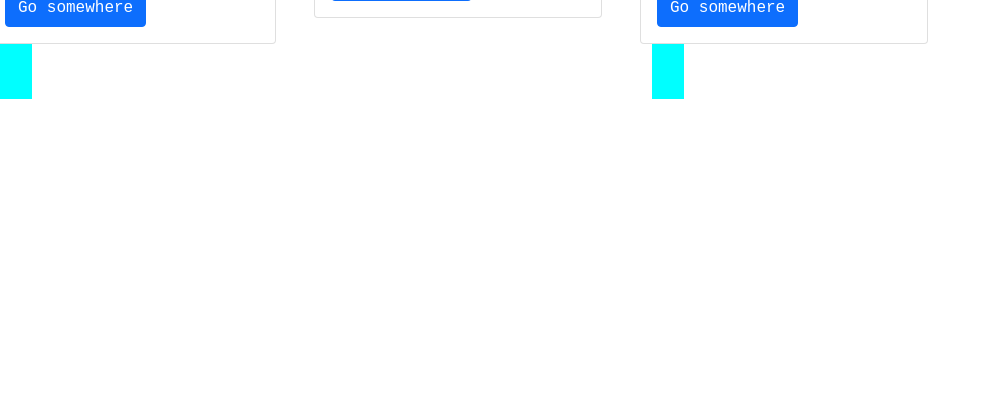
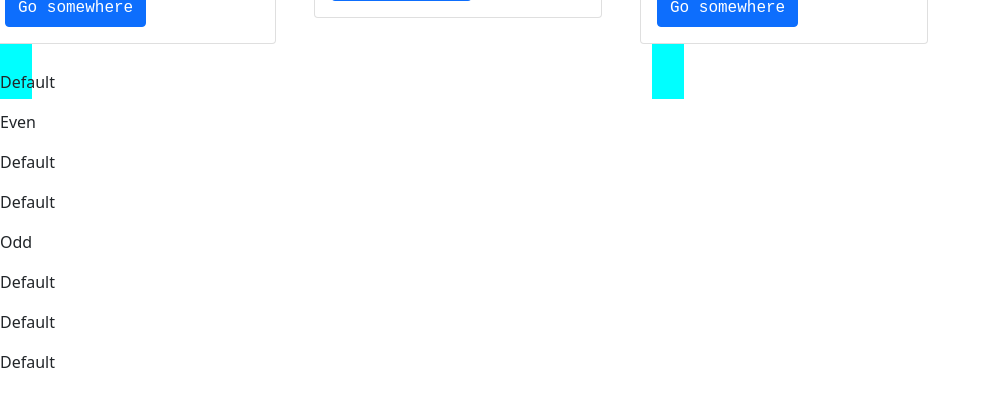
Before and after one commit to AkashPandey8789/Social, an Angular app: page /home in a window 1280 px wide. Shown: the part 363-770 px from the top of the page, without its empty margins (0-991 px from the left). Built offline with nearby package versions, Linux system fonts and the light colour scheme.

Commit message:
ngSwitch

```diff
--- a/src/app/home/home.component.html
+++ b/src/app/home/home.component.html
@@ -5,7 +5,14 @@
         [style.text-decoration]="'underline'"></app-course-card>
     </div>
 </div>
+<div *ngFor="let n of oddEvenNumbers">
+    <span [ngSwitch]="n">
+        <p *ngSwitchCase=2>Even</p>
+        <p *ngSwitchCase="5">Odd</p>
+        <p *ngSwitchDefault>Default</p>
+    </span>
 
+</div>
 <!--
     @for requires tracking function otherwise it will throw error.
     we can create custom tracking function.
@@ -40,4 +47,17 @@
 }
 ngClass can take string,array,object or expression as value.
 ngStyle helps in adding multiple styles , we can also pass expression.
+
+@switch ->
+@switch(category){
+    @case("categoryA"){
+        code
+    }
+    @case("categoryB"){
+        code
+    }
+    @default{
+        code
+    }
+}
  -->
--- a/src/app/home/home.component.ts
+++ b/src/app/home/home.component.ts
@@ -36,4 +36,5 @@ export class HomeComponent implements OnInit {
   },
 ]
 
+oddEvenNumbers:Number[]=[1,2,3,4,5,6,7,8];
 }
```
